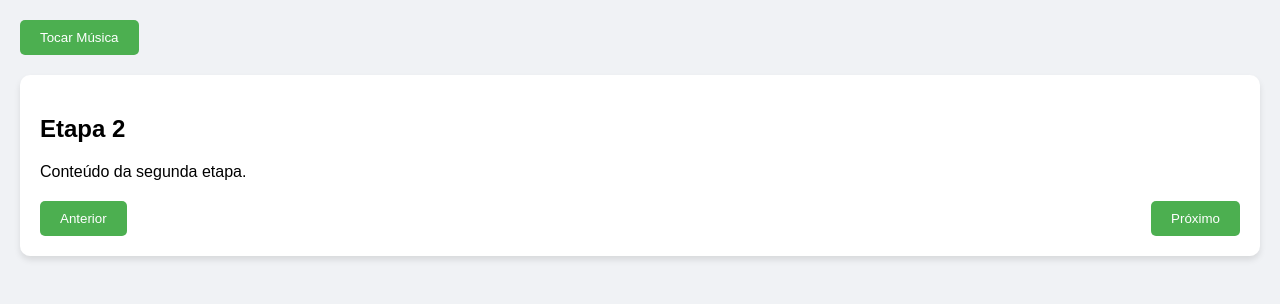
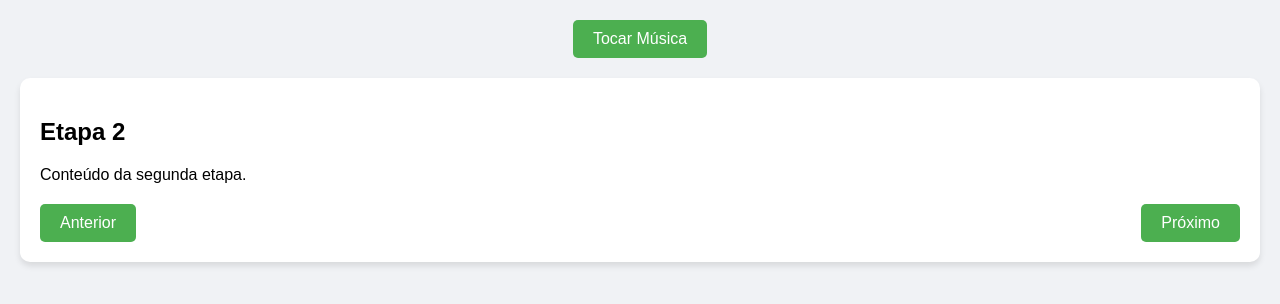
Before and after one commit to ray1937/site, a plain HTML site: page index.html in a window 1280 px wide. Both pictures are taken after a click on the button "Próximo". Drawn offline with Linux system fonts and the light colour scheme.

Commit message:
Update index.html

```diff
--- a/index.html
+++ b/index.html
@@ -17,6 +17,7 @@
             padding: 20px;
             border-radius: 10px;
             box-shadow: 0px 4px 6px rgba(0,0,0,0.1);
+            margin-top: 20px;
         }
         .step.active {
             display: block;
@@ -33,6 +34,7 @@
             padding: 10px 20px;
             border-radius: 5px;
             cursor: pointer;
+            font-size: 16px;
             transition: background-color 0.3s;
         }
         button:hover {
@@ -40,16 +42,17 @@
         }
         #music-controls {
             margin-bottom: 20px;
+            text-align: center;
         }
     </style>
 </head>
 <body>
 
 <div id="music-controls">
-    <button id="playPauseBtn" onclick="toggleMusic()">Tocar Música</button>
+    <button id="playPauseBtn">Tocar Música</button>
 </div>
 
-<audio id="background-music" loop>
+<audio id="background-music" loop preload="auto">
     <source src="musicas/musica1.mp3" type="audio/mp3">
     Seu navegador não suporta áudio.
 </audio>
@@ -111,7 +114,7 @@
         alert('Finalizado!');
     }
 
-    function toggleMusic() {
+    playPauseBtn.addEventListener('click', function () {
         if (audio.paused) {
             audio.play().then(() => {
                 playPauseBtn.textContent = 'Pausar Música';
@@ -122,7 +125,7 @@
             audio.pause();
             playPauseBtn.textContent = 'Tocar Música';
         }
-    }
+    });
 </script>
 
 </body>
```
